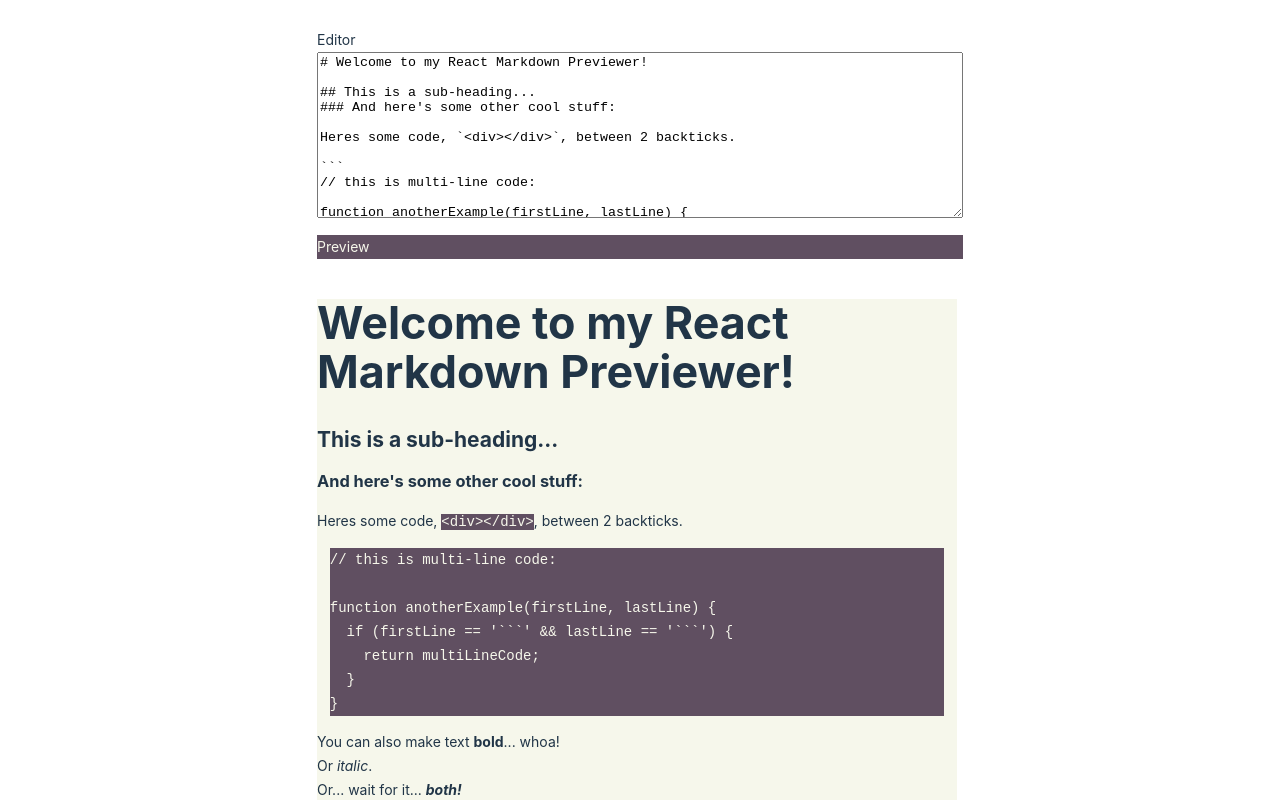
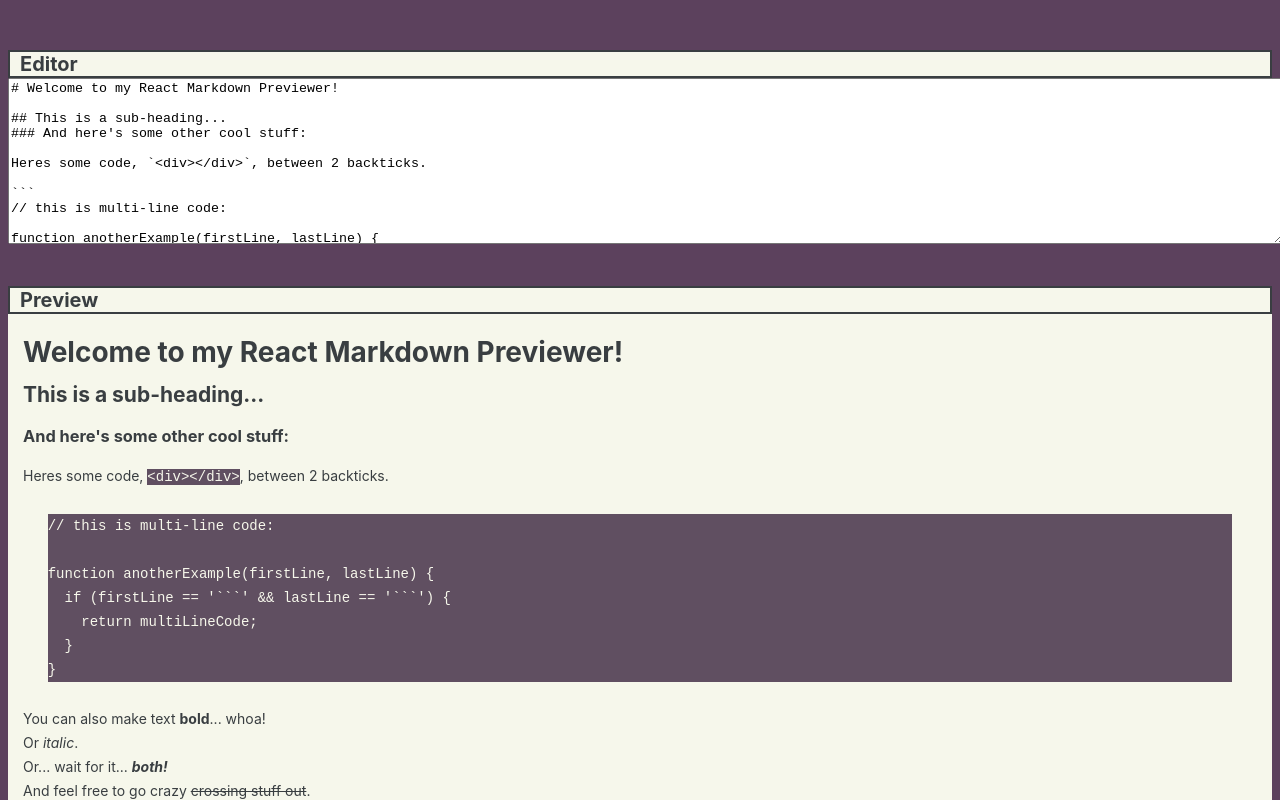
Before and after one commit to Kirkulese/markdownpreviewer, a React (Vite) app in the folder markdownprev/: page / in a window 1280 px wide. Shown: the top 800 px of the page. Built offline with nearby package versions, Linux system fonts and the light colour scheme.

Commit message:
cleaned up style sheets

```diff
--- a/markdownprev/src/App.css
+++ b/markdownprev/src/App.css
@@ -7,9 +7,58 @@ onyx #393e41 */
 
 #root {
   max-width: 1280px;
-  margin: 0 auto;
-  padding: 2rem;
+  margin-left:auto;
+  margin-right: auto;
 }
+
+.title {
+  padding-left: 10px;
+  background-color: #f6f7eb;
+  border: 2px solid;
+  border-color: #393e41;
+  color: #393e41;
+  font-size: 20px;
+  font-weight: bold;
+}
+
+
+#preview-container {
+  margin-top: 35px;
+  max-width: 1280px;
+
+}
+
+#editor-container {
+  margin-top: 50px;
+  max-width: 1280px;
+}
+
+#preview {
+  margin-top: 0;
+  margin-bottom: 0;
+  padding-top: 7px;
+  background-color: #f6f7eb ;
+  text-align: left;
+  padding-left: 15px;
+  padding-right: 15px;
+}
+
+#editor{
+  width: 1270px;
+  min-height: 20vh;
+}
+
+/* #preview{
+  margin-top: 5vh;
+  min-width: 40vw;
+  min-height: 20vh;
+  max-width: 50vw;
+} */
+
+
+
+/* styling for markdown */
+
 img {
   max-width:100%;
 }
@@ -20,30 +69,10 @@ blockquote {
   background-color: #c3c1c3;
 }
 
-#preview-container {
-  padding-top: 10px;
 
-}
-#preview-title {
-  padding: 0px;
-  margin: 0px;
-  background-color: #604f61;
-  color: #f6f7eb;
-}
-
-#preview {
-  background-color: #f6f7eb ;
-  text-align: left;
-  padding: 0px;
-  margin: 0px;
-}
 pre {
   background-color: #604f61;
   margin: 2%;
-}
-
-.card {
-  padding: 2em;
 }
 
 code {
@@ -57,21 +86,6 @@ table, td, th {
   border: 1px solid;
 }
 
-.read-the-docs {
-  color: #888;
-}
-
-#editor{
-  width: 50vw;
-  min-height: 20vh;
-}
-
-#preview{
-  margin-top: 5vh;
-  min-width: 40vw;
-  min-height: 20vh;
-  max-width: 50vw;
-}
 
 .img{
   max-width: 50vw;
--- a/markdownprev/src/components/MkdnDisp.jsx
+++ b/markdownprev/src/components/MkdnDisp.jsx
@@ -16,7 +16,7 @@ function MkdnDisp() {
 
   return (
     <div id="preview-container">
-      <div id="preview-title">Preview</div>
+      <div class="title">Preview</div>
       <div id="preview" dangerouslySetInnerHTML={{__html: parsed}}></div>
     </div>
   )
--- a/markdownprev/src/components/MkdnEntry.jsx
+++ b/markdownprev/src/components/MkdnEntry.jsx
@@ -20,8 +20,8 @@ function MkdnEntry() {
 
 
   return (
-    <div className="editor-container">
-      <div id="editor-title">Editor</div>
+    <div id="editor-container">
+      <div class="title">Editor</div>
       <form onChange={mkdnHandler}>
           <textarea id="editor" onChange={(e) => setText(e.target.value)} value={text}></textarea>
       </form>
--- a/markdownprev/src/index.css
+++ b/markdownprev/src/index.css
@@ -31,48 +31,3 @@ a {
 a:hover {
   color: #393e41;
 }
-
-body {
-  margin: 0;
-  display: flex;
-  place-items: center;
-  min-width: 320px;
-  min-height: 100vh;
-}
-
-h1 {
-  font-size: 3.2em;
-  line-height: 1.1;
-}
-
-button {
-  border-radius: 8px;
-  border: 1px solid transparent;
-  padding: 0.6em 1.2em;
-  font-size: 1em;
-  font-weight: 500;
-  font-family: inherit;
-  background-color: #1a1a1a;
-  cursor: pointer;
-  transition: border-color 0.25s;
-}
-button:hover {
-  border-color: #646cff;
-}
-button:focus,
-button:focus-visible {
-  outline: 4px auto -webkit-focus-ring-color;
-}
-
-@media (prefers-color-scheme: light) {
-  :root {
-    color: #213547;
-    background-color: #ffffff;
-  }
-  a:hover {
-    color: #747bff;
-  }
-  button {
-    background-color: #f9f9f9;
-  }
-}
```
Also changed, not shown: markdownprev/src/features/counter/counter-slice.js (deleted, +0 -27 lines).
